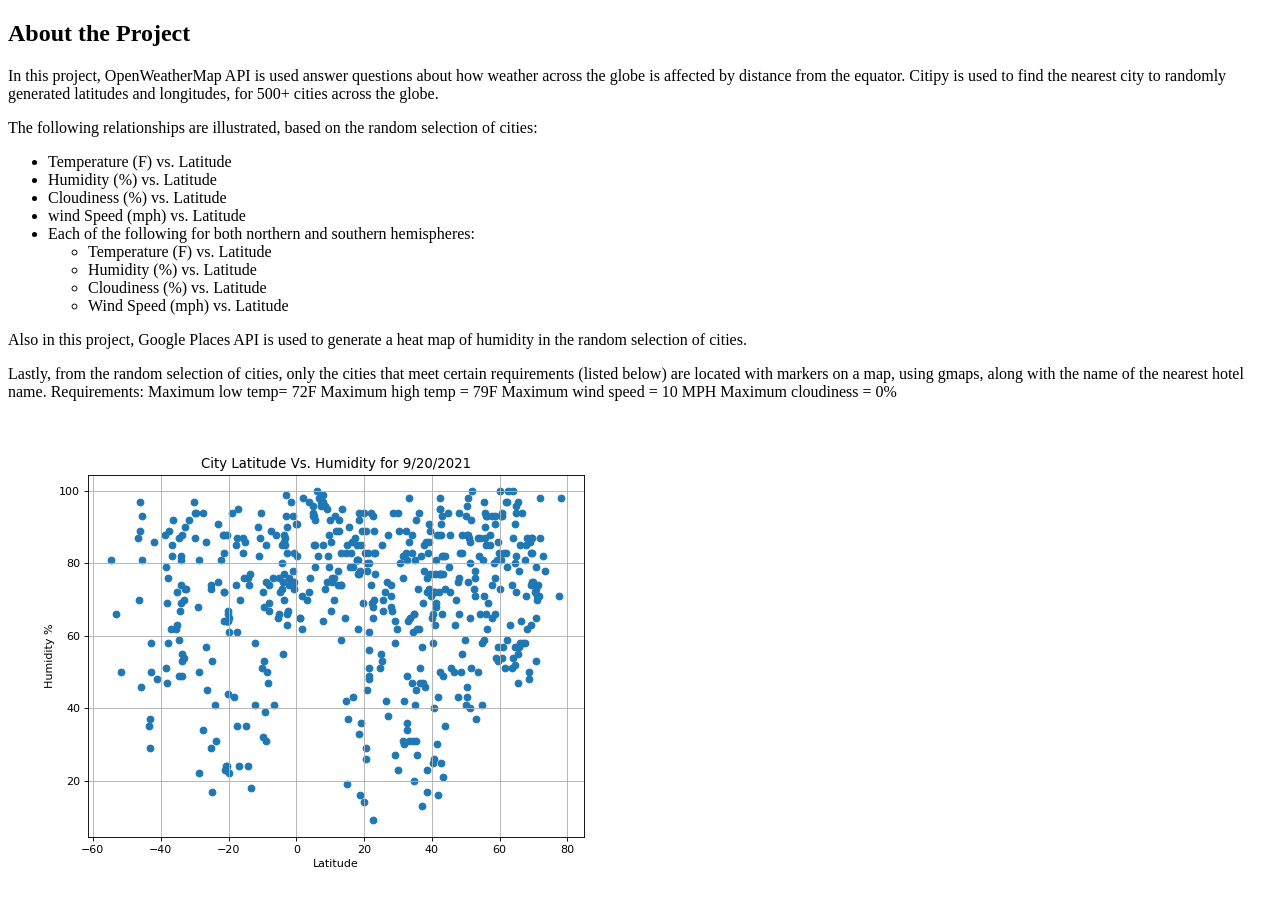
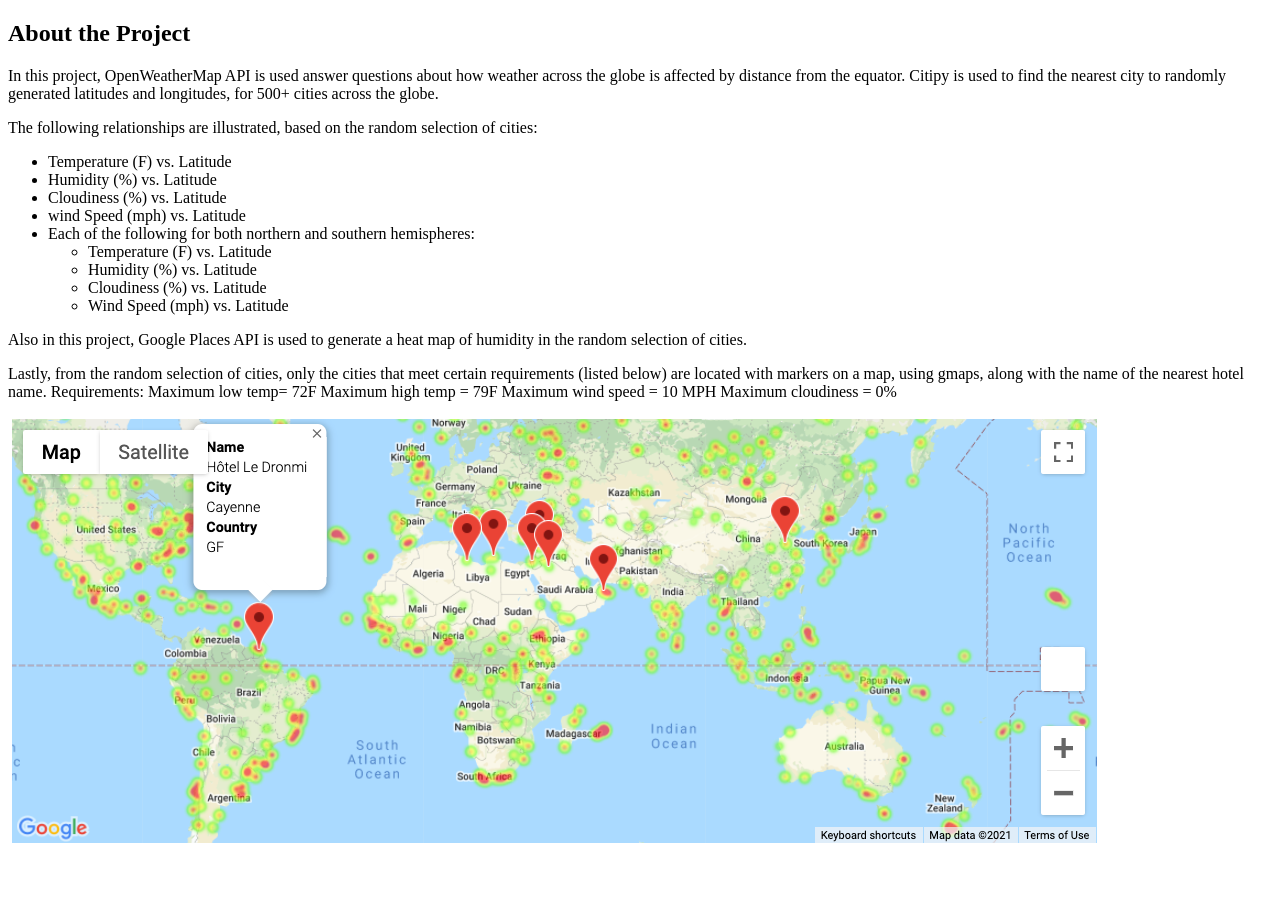
Before and after one commit to Annaolivia5/Latitude-and-Weather-Analysis, a plain HTML site: page index.html in a window 1280 px wide. After the commit the page ends 858 px from the top, so only its background shows below. Drawn offline with Linux system fonts and the light colour scheme.

Commit message:
updated image in index.html

```diff
--- a/index.html
+++ b/index.html
@@ -50,7 +50,7 @@
         Maximum cloudiness = 0%
     </p>
 
-    <img src="Latitude_vs_Humidity_Plot.png" alt="humidity map">
+    <img src="Heatmap.png" alt="humidity map">
   </section>
 
 </body>
```
